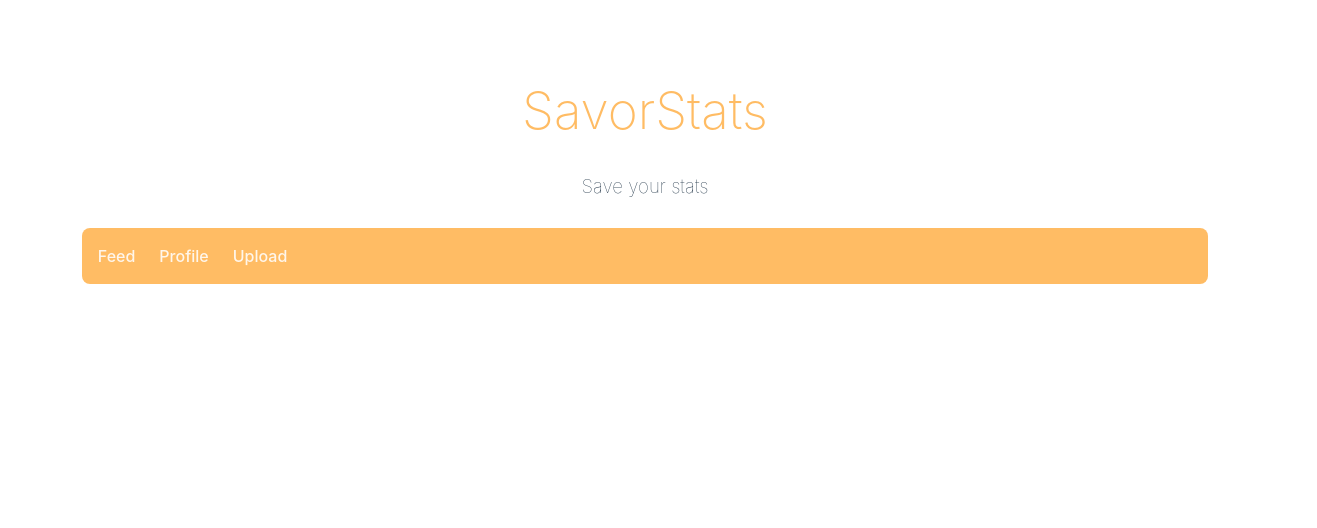
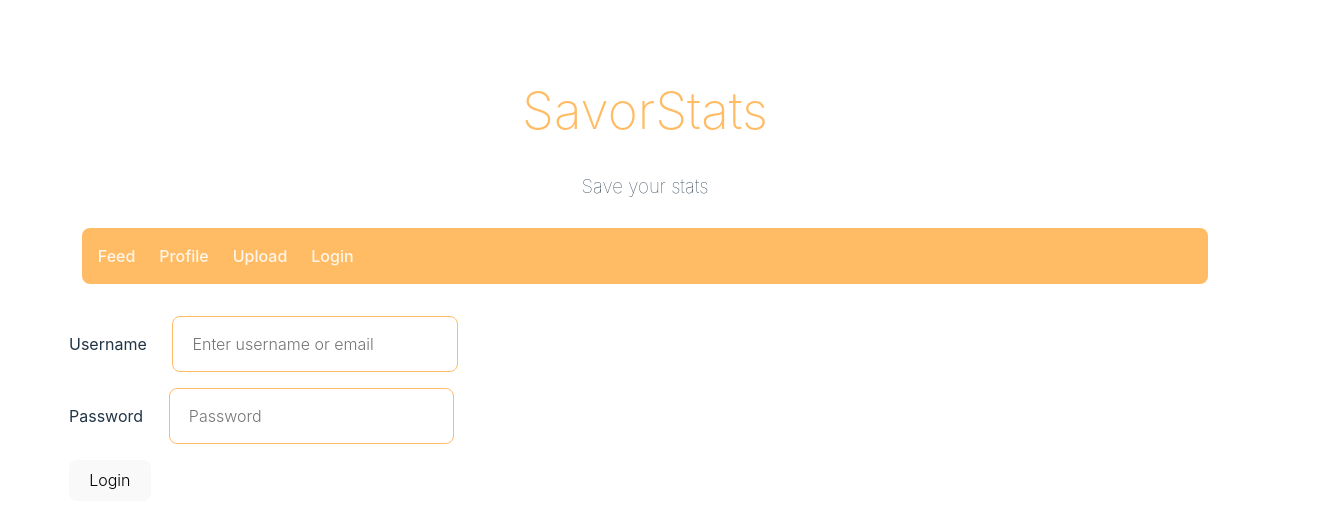
Before and after one commit to laurenp-2/savorstats, a React app: page /login in a window 1280 px wide. Shown: the top 528 px of the page, 1317 px wide, since content can reach past the window. Built offline with nearby package versions, Linux system fonts and the light colour scheme; the HTML template or start-up script is replaced by a standard one.

Commit message:
worked on login

```diff
--- a/src/App.tsx
+++ b/src/App.tsx
@@ -4,6 +4,7 @@ import NavBar from "./NavBar";
 import Upload from "./components/Upload";
 import Feed from "./components/Feed";
 import Profile from "./components/Profile";
+import Login from "./components/Login";
 
 function App() {
   return (
@@ -18,6 +19,7 @@ function App() {
           <Route path="/" element={<Feed />} />
           <Route path="/upload" element={<Upload />} />
           <Route path="/profile" element={<Profile />} />
+          <Route path="/login" element={<Login />} />
         </Routes>
       </div>
     </>
--- a/src/NavBar.tsx
+++ b/src/NavBar.tsx
@@ -9,6 +9,7 @@ const NavBar = () => {
         <Link to="/">Feed</Link>
         <Link to="/profile">Profile</Link>
         <Link to="/upload">Upload</Link>
+        <Link to="/login">Login</Link>
       </div>
     </nav>
   );
--- /dev/null
+++ b/src/components/Login.tsx
@@ -0,0 +1,51 @@
+import { useState } from "react";
+
+const Login = () => {
+  const [username, setUsername] = useState(""); //can be email too
+  const [password, setPassword] = useState("");
+
+  const login = () => {
+    //stuff to do when the post is to be uploaded
+    const userData = {
+      username,
+      password,
+    };
+  };
+
+
+  return (
+    <>
+      <div className="inputFields">
+        <div className="firstRowInputs">
+        <p>Username</p>
+        <input
+            type="text"
+            placeholder="Enter username or email"
+            value={username}
+            onChange={(event) => {
+                setUsername(event.target.value);
+            }}
+          />
+        </div>
+
+        <div className="secondRowInputs">
+        <p>Password</p>
+          <input
+            type="text"
+            placeholder="Password"
+            value={password}
+            onChange={(event) => {
+              setPassword(event.target.value);
+            }}
+          />
+        </div>
+
+        <button id="Sign In" onClick={login}>
+          Login
+        </button>
+      </div>
+    </>
+  );
+};
+
+export default Login;
```
Also changed, not shown: package.json (+8 -6 lines), src/firebaseConfig.js (added, +8 -0 lines), 1 other file (tests, documents, lock files or other folders).
